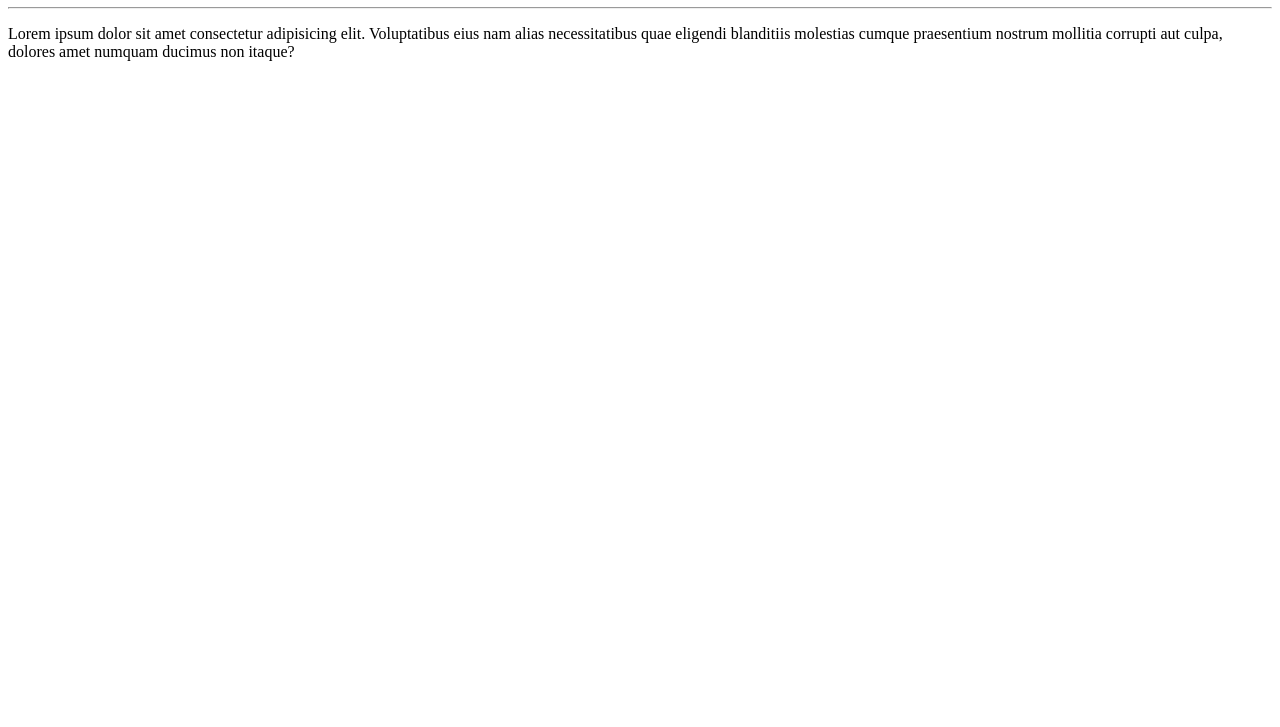
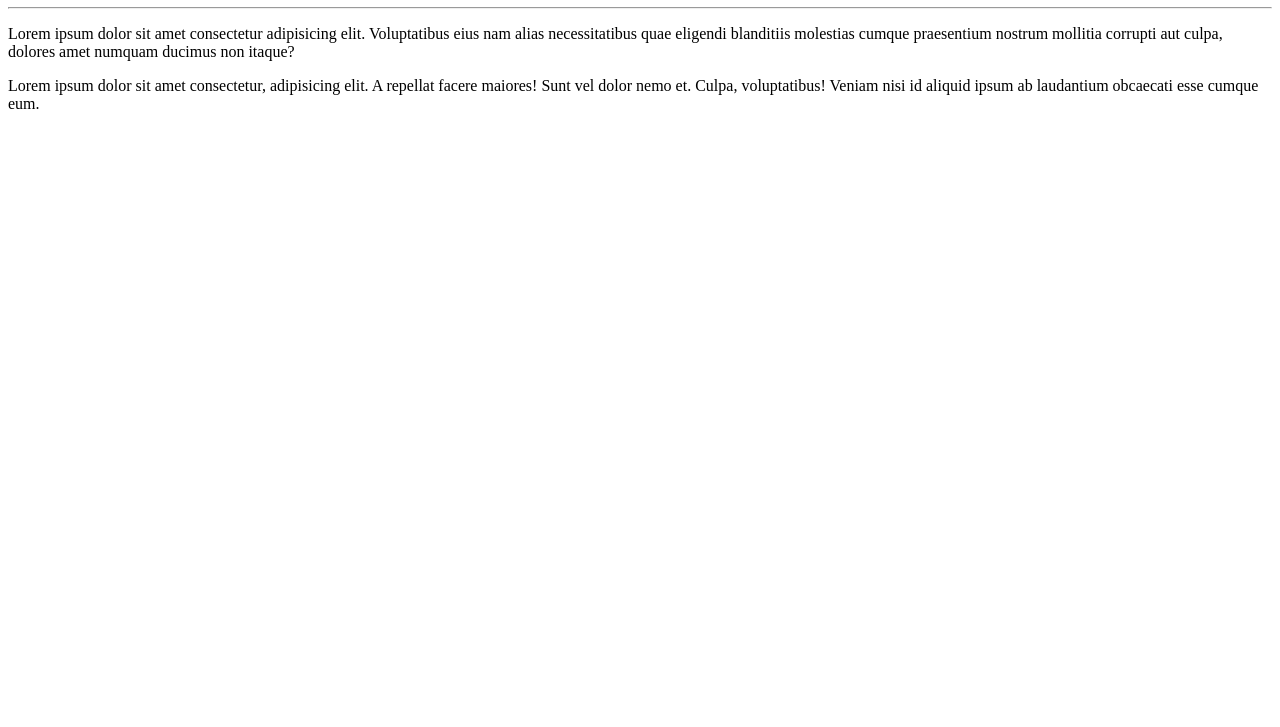
Before and after one commit to leonardovere/Ola-mundo, a plain HTML site: page site-exemplo/index.html in a window 1280 px wide. Shown: the part 73-800 px from the top of the page. Drawn offline with Linux system fonts and the light colour scheme.

Commit message:
adicionei um parágrafo

```diff
--- a/site-exemplo/index.html
+++ b/site-exemplo/index.html
@@ -9,5 +9,7 @@
     <h1>Olá Mundo</h1>
     <hr/>
     <p>Lorem ipsum dolor sit amet consectetur adipisicing elit. Voluptatibus eius nam alias necessitatibus quae eligendi blanditiis molestias cumque praesentium nostrum mollitia corrupti aut culpa, dolores amet numquam ducimus non itaque?</p>
+
+    <p>Lorem ipsum dolor sit amet consectetur, adipisicing elit. A repellat facere maiores! Sunt vel dolor nemo et. Culpa, voluptatibus! Veniam nisi id aliquid ipsum ab laudantium obcaecati esse cumque eum.</p>
 </body>
 </html>
```
